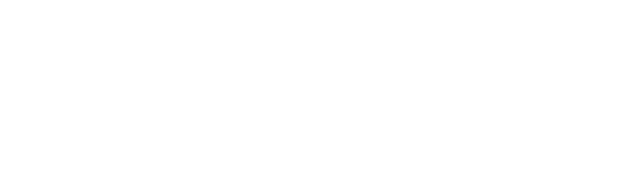
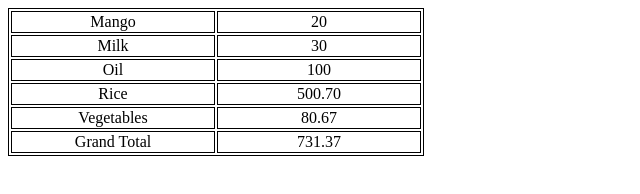
Before and after one commit to acciojob/grofers-checkout-2-ChelseaChanu, a website: page main.html in a window 1280 px wide. Shown: the whole page, without its empty margins (0-640 px from the left). Drawn offline with Linux system fonts and the light colour scheme.

Commit message:
created a submission

```diff
--- a/main.html
+++ b/main.html
@@ -8,6 +8,28 @@
 
 <body>
 	<!-- the entire body must be written by student -->
+	<table id="table">
+		<tr>
+			<td class="item">Mango</td>
+			<td class="prices">20</td>
+		</tr>
+		<tr>
+			<td class="item">Milk</td>
+			<td class="prices">30</td>
+		</tr>
+		<tr>
+			<td class="item">Oil</td>
+			<td class="prices">100</td>
+		</tr>
+		<tr>
+			<td class="item">Rice</td>
+			<td class="prices">500.70</td>
+		</tr>
+		<tr>
+			<td class="item">Vegetables</td>
+			<td class="prices">80.67</td>
+		</tr>
+	</table>
     <script type="text/javascript" src="./script.js">
 </script>
 
--- a/script.js
+++ b/script.js
@@ -1 +1,14 @@
 //your code here
+const table = document.getElementById("table");
+const price = document.querySelectorAll(".prices");
+let total = 0;
+for(let amount of price){
+	total += parseFloat(amount.innerText);
+}
+
+const row = table.insertRow(-1);
+const cell1 = row.insertCell(0);
+const cell2 = row.insertCell(1);
+cell1.innerText = "Grand Total";
+cell2.innerText = total;
+cell2.setAttribute('id','grandTotal');
--- a/styles.css
+++ b/styles.css
@@ -1,2 +1,8 @@
+#table,td{
+	border: 1px solid black;
+}
 
-/* Your CSS Code here. */
+td{
+	text-align: center;
+	width:200px
+}
```
